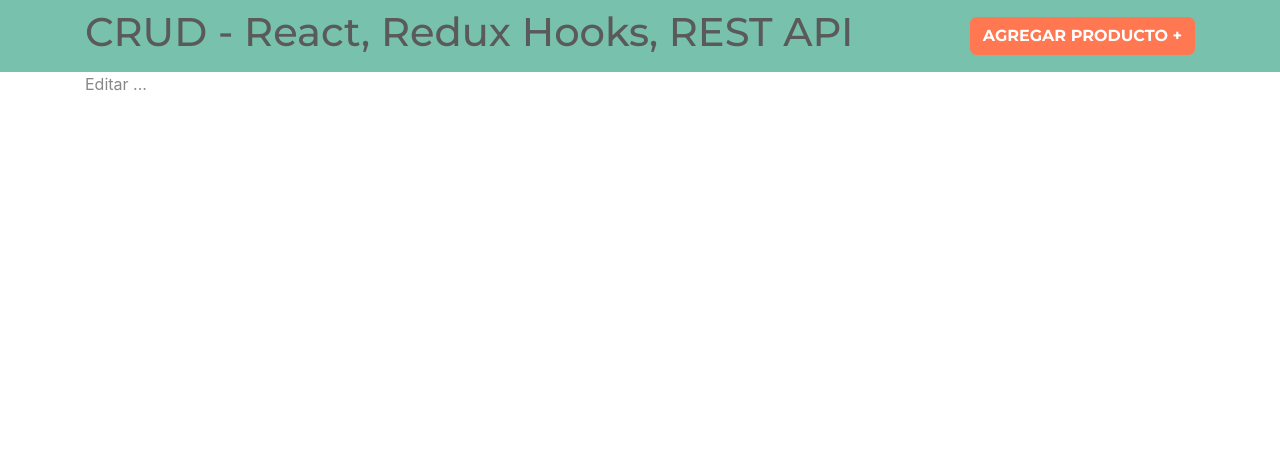
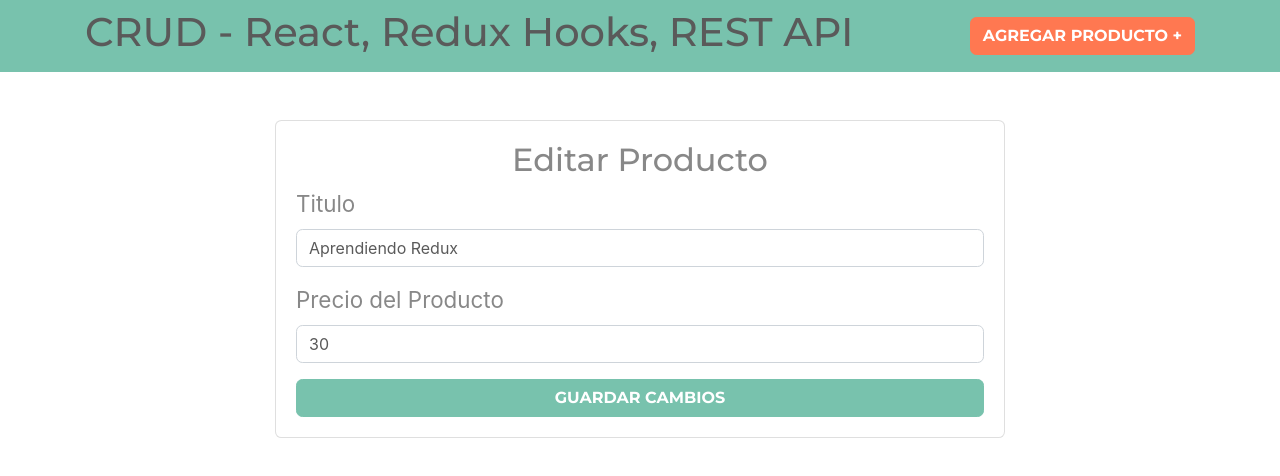
Before and after one commit to Larrygf02/redux-productos, a React (Create React App) app: page /productos/editar/1 in a window 1280 px wide. Shown: the top 476 px of the page. Built offline with nearby package versions, Linux system fonts and the light colour scheme; data requests are answered from the project's data file.

Commit message:
Editar producto

```diff
--- a/src/actions/productosAction.js
+++ b/src/actions/productosAction.js
@@ -107,9 +107,28 @@
 export function obtenerProductoEditarAction(id) {
     return (dispatch) => {
         dispatch(obtenerProductoAction())
+        //obtener producto de la api
+        clienteAxios.get(`/productos/${id}`)
+                .then(respuesta => {
+                    console.log(respuesta.data);
+                    dispatch(obtenerProductoEditarExito(respuesta.data))
+                })
+                .catch(error => {
+                    console.log(error);
+                    dispatch(obtenerProductoEditarError())
+                })
     }
 }
 
 export const obtenerProductoAction = () => ({
     type: OBTENER_PRODUCTO_EDITAR
 })
+
+export const obtenerProductoEditarExito = producto => ({
+    type: PRODUCTO_EDITAR_EXITO,
+    payload: producto
+})
+
+export const obtenerProductoEditarError = producto => ({
+    type: PRODUCTO_EDITAR_ERROR
+})
--- a/src/components/EditarProducto.js
+++ b/src/components/EditarProducto.js
@@ -1,14 +1,53 @@
 import React, { useEffect } from 'react'
-import { useDispatch } from 'react-redux'
+import { useDispatch, useSelector } from 'react-redux'
 import { obtenerProductoEditarAction } from '../actions/productosAction'
 
-const EditarProducto = () => {
+const EditarProducto = ({match}) => {
     // dispatch para ejecutar la funcion principal
     const dispatch = useDispatch()
+    //obtener el id a editar
+    const { id } = match.params
     useEffect(() => {
-        dispatch(obtenerProductoEditarAction())
-    }, [])
-    return ( <p>Editar ...</p>)
+        dispatch(obtenerProductoEditarAction(id))
+    }, [dispatch, id])
+
+    //Acceder al state
+    const producto = useSelector(state => state.productos.producto)
+    if (!producto) return 'Cargando...'
+    return (
+        <div className="row justify-content-center mt-5">
+            <div className="col-md-8">
+                <div className="card">
+                    <div className="card-body">
+                        <h2 className="text-center">Editar Producto</h2>
+                        <form>
+                            <div className="form-group">
+                                <label>Titulo</label>
+                                <input
+                                    type="text"
+                                    className="form-control"
+                                    placeholder="Titulo"
+                                    defaultValue={producto.nombre}
+                                />
+                            </div>
+                            <div className="form-group">
+                                <label>Precio del Producto</label>
+                                <input
+                                    type="text"
+                                    className="form-control"
+                                    placeholder="Precio"
+                                    defaultValue={producto.precio}
+                                />
+                            </div>
+
+                            <button type="submit" className="btn btn-primary font-weight-bold text-uppercase d-block w-100">Guardar Cambios</button>
+                        </form>
+
+                    </div>
+                </div>
+            </div>
+        </div>
+    )
 }
 
 export default EditarProducto;
--- a/src/reducers/productosReducers.js
+++ b/src/reducers/productosReducers.js
@@ -16,7 +16,8 @@
 const initialState = {
     productos: [],
     error: null,
-    loading: false
+    loading: false,
+    producto: {}
 }
 
 
@@ -41,20 +42,23 @@
         case COMENZAR_DESCARGA_PRODUCTOS:
             return {
                 ...state,
-                loading: true
+                loading: true,
+                producto: {}
             }
         case COMENZAR_DESCARGA_PRODUCTOS_EXITOSA:
             return {
                 ...state,
                 productos: action.payload,
                 loading: false,
-                error: false
+                error: false,
+                producto: {}
             }
         case COMENZAR_DESCARGA_PRODUCTOS_ERROR:
             return {
                 ...state,
                 productos: [],
-                error: true
+                error: true,
+                producto: {}
             }
         case OBTENER_PRODUCTO_ELIMINAR:
             return {
```
